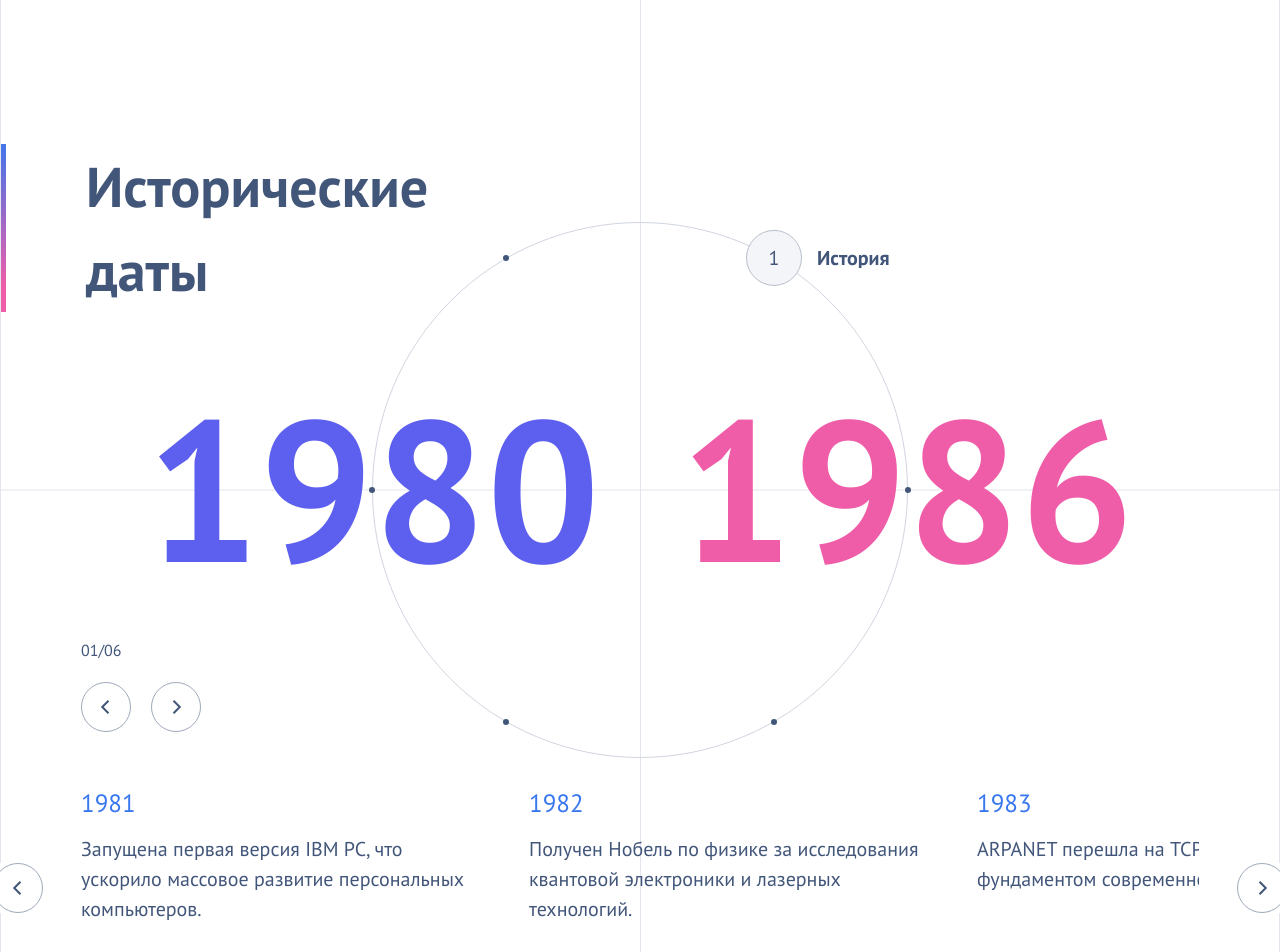
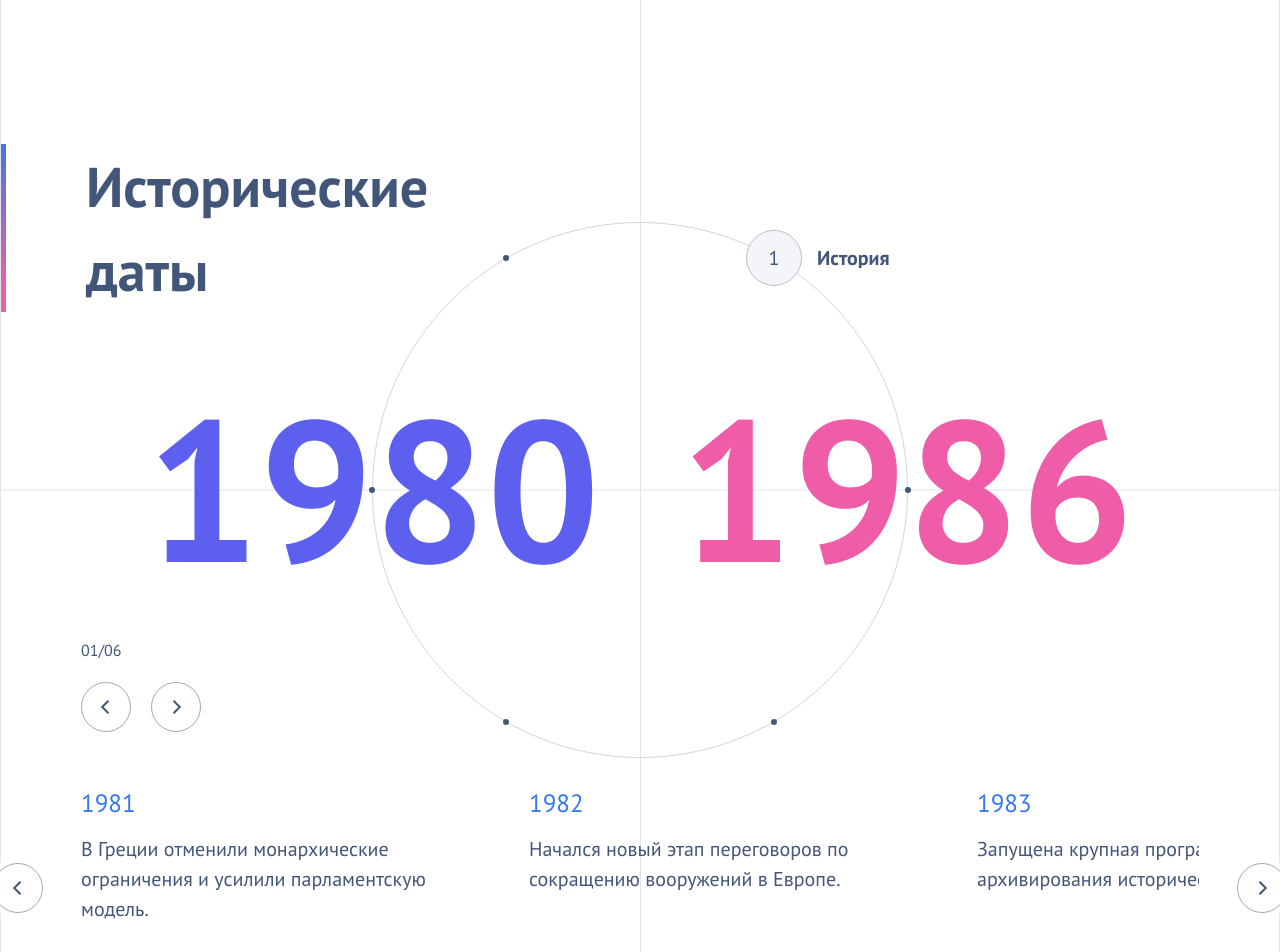
Before and after one commit to Ori-wiki/pr-animation, a React (Vite) app: page / in a window 1280 px wide. Shown: the top 952 px of the page. Built offline with nearby package versions, Linux system fonts and the light colour scheme.

Commit message:
add sync slider with cyrcle

```diff
--- a/src/App.tsx
+++ b/src/App.tsx
@@ -1,31 +1,103 @@
 import { useCallback, useEffect, useMemo, useRef, useState } from 'react';
-
-type CircleItem = {
-  id: number;
-  label: string;
-};
 
 type NewsItem = {
   year: string;
   text: string;
 };
 
-const circleItems: CircleItem[] = [
-  { id: 1, label: 'История' },
-  { id: 2, label: 'Кино' },
-  { id: 3, label: 'Литература' },
-  { id: 4, label: 'Театр' },
-  { id: 5, label: 'Медицина' },
-  { id: 6, label: 'Наука' },
-];
+type TimelineTopic = {
+  id: number;
+  label: string;
+  fromYear: string;
+  toYear: string;
+  news: NewsItem[];
+};
 
-const newsItems: NewsItem[] = [
-  { year: '1981', text: 'Запущена первая версия IBM PC, что ускорило массовое развитие персональных компьютеров.' },
-  { year: '1982', text: 'Получен Нобель по физике за исследования квантовой электроники и лазерных технологий.' },
-  { year: '1983', text: 'ARPANET перешла на TCP/IP, и это стало фундаментом современного интернета.' },
-  { year: '1984', text: 'Выпущен Macintosh с графическим интерфейсом, который изменил пользовательский опыт.' },
-  { year: '1985', text: 'Unix-системы получили новый виток развития в корпоративной инфраструктуре.' },
-  { year: '1986', text: 'Станция Мир выведена на орбиту и стала ключевым этапом долговременной космонавтики.' },
+const timelineTopics: TimelineTopic[] = [
+  {
+    id: 1,
+    label: 'История',
+    fromYear: '1980',
+    toYear: '1986',
+    news: [
+      { year: '1981', text: 'В Греции отменили монархические ограничения и усилили парламентскую модель.' },
+      { year: '1982', text: 'Начался новый этап переговоров по сокращению вооружений в Европе.' },
+      { year: '1983', text: 'Запущена крупная программа цифрового архивирования исторических документов.' },
+      { year: '1984', text: 'Расширены международные соглашения о сохранении культурного наследия.' },
+      { year: '1985', text: 'Появились новые исследовательские центры по современной истории XX века.' },
+      { year: '1986', text: 'В ряде стран обновили национальные исторические реестры и цифровые каталоги.' },
+    ],
+  },
+  {
+    id: 2,
+    label: 'Кино',
+    fromYear: '1987',
+    toYear: '1995',
+    news: [
+      { year: '1987', text: 'Фестивальное кино получило сильный импульс благодаря независимым студиям.' },
+      { year: '1989', text: 'Новые стандарты звука в прокате повысили качество кинопоказов.' },
+      { year: '1991', text: 'Компьютерная графика стала заметной частью массовых блокбастеров.' },
+      { year: '1993', text: 'Цифровой монтаж ускорил продакшен и удешевил постобработку.' },
+      { year: '1994', text: 'Авторское кино усилило позиции на международных фестивалях.' },
+      { year: '1995', text: 'Киноиндустрия перешла к гибридной модели с цифровыми эффектами и пленкой.' },
+    ],
+  },
+  {
+    id: 3,
+    label: 'Литература',
+    fromYear: '1996',
+    toYear: '2006',
+    news: [
+      { year: '1996', text: 'Литературные премии активнее поддержали региональных авторов.' },
+      { year: '1998', text: 'Издательства начали масштабные серии переводной современной прозы.' },
+      { year: '2000', text: 'Электронные библиотеки расширили доступ к научной и художественной литературе.' },
+      { year: '2002', text: 'Новые форматы короткой прозы стали популярны в журналах и онлайн.' },
+      { year: '2004', text: 'Нон-фикшн занял значимую долю книжного рынка.' },
+      { year: '2006', text: 'Крупные издательские дома запустили цифровые каталоги и подписки.' },
+    ],
+  },
+  {
+    id: 4,
+    label: 'Театр',
+    fromYear: '2007',
+    toYear: '2018',
+    news: [
+      { year: '2007', text: 'Экспериментальные сцены начали активные гастрольные программы.' },
+      { year: '2009', text: 'Театры внедрили цифровые системы света и сценографии.' },
+      { year: '2011', text: 'Документальный театр усилил присутствие в репертуаре крупных площадок.' },
+      { year: '2013', text: 'Появились гибридные постановки на стыке драмы, видеоарта и музыки.' },
+      { year: '2016', text: 'Молодые режиссеры сформировали новые школы сценического языка.' },
+      { year: '2018', text: 'Онлайн-трансляции спектаклей расширили международную аудиторию.' },
+    ],
+  },
+  {
+    id: 5,
+    label: 'Медицина',
+    fromYear: '2019',
+    toYear: '2028',
+    news: [
+      { year: '2019', text: 'Расширены телемедицинские сервисы для удаленных регионов.' },
+      { year: '2020', text: 'Быстрое обновление клинических протоколов повысило скорость диагностики.' },
+      { year: '2021', text: 'Персонализированная терапия получила новые стандарты применения.' },
+      { year: '2023', text: 'ИИ-системы начали помогать врачам в анализе диагностических снимков.' },
+      { year: '2025', text: 'Роботизированные хирургические комплексы вошли в рутинную практику клиник.' },
+      { year: '2028', text: 'Профилактическая медицина стала центральным направлением национальных программ.' },
+    ],
+  },
+  {
+    id: 6,
+    label: 'Наука',
+    fromYear: '2029',
+    toYear: '2042',
+    news: [
+      { year: '2029', text: 'Квантовые вычисления перешли от лабораторных тестов к пилотным задачам.' },
+      { year: '2031', text: 'Новые материалы с адаптивной структурой вышли на промышленный уровень.' },
+      { year: '2034', text: 'Международные орбитальные проекты получили долгосрочные научные программы.' },
+      { year: '2037', text: 'Энергетические технологии нового поколения снизили потери в сетях.' },
+      { year: '2040', text: 'Биоинженерия усилила позиции в восстановительной медицине и фарме.' },
+      { year: '2042', text: 'Научные центры внедрили унифицированные платформы открытых исследований.' },
+    ],
+  },
 ];
 
 const desktopRadius = 268;
@@ -44,13 +116,17 @@ function App() {
     startX: 0,
     startScrollLeft: 0,
   });
-  const itemCount = circleItems.length;
+
+  const itemCount = timelineTopics.length;
   const angleStep = 360 / itemCount;
 
   const activeIndex = useMemo(
     () => ((spinIndex % itemCount) + itemCount) % itemCount,
     [spinIndex, itemCount],
   );
+
+  const activeTopic = timelineTopics[activeIndex];
+  const activeNews = activeTopic.news;
 
   const rotationDeg = useMemo(() => {
     const activeAngle = angleStep * spinIndex - 90;
@@ -154,6 +230,14 @@ function App() {
   };
 
   useEffect(() => {
+    const slider = newsSliderRef.current;
+    if (!slider) return;
+
+    slider.scrollTo({ left: 0, behavior: 'auto' });
+    updateNewsButtons();
+  }, [activeIndex, updateNewsButtons]);
+
+  useEffect(() => {
     updateNewsButtons();
     window.addEventListener('resize', updateNewsButtons);
     return () => window.removeEventListener('resize', updateNewsButtons);
@@ -182,7 +266,7 @@ function App() {
             } as React.CSSProperties
           }
         >
-          {circleItems.map((item, index) => {
+          {timelineTopics.map((item, index) => {
             const angle = angleStep * index - 90;
             const isActive = index === activeIndex;
 
@@ -216,8 +300,8 @@ function App() {
       </div>
 
       <div className='flex gap-20 font-bold text-[200px] -mt-105 mx-auto max-[1250px]:text-[100px] max-[1250px]:-mt-67.5'>
-        <span className='text-[#5d5fef]'>1980</span>
-        <span className='text-[#ef5da8]'>1986</span>
+        <span className='text-[#5d5fef]'>{activeTopic.fromYear}</span>
+        <span className='text-[#ef5da8]'>{activeTopic.toYear}</span>
       </div>
 
       <div className='ml-20 max-[1250px]:ml-7'>
@@ -307,8 +391,8 @@ function App() {
             onPointerUp={stopNewsDrag}
             onPointerCancel={stopNewsDrag}
           >
-            {newsItems.map((news, index) => (
-              <article key={`${news.year}-${index}`} data-news-card className='news-card'>
+            {activeNews.map((news, index) => (
+              <article key={`${activeTopic.id}-${news.year}-${index}`} data-news-card className='news-card'>
                 <p className='news-card-year'>{news.year}</p>
                 <p className='news-card-text'>{news.text}</p>
               </article>
```
